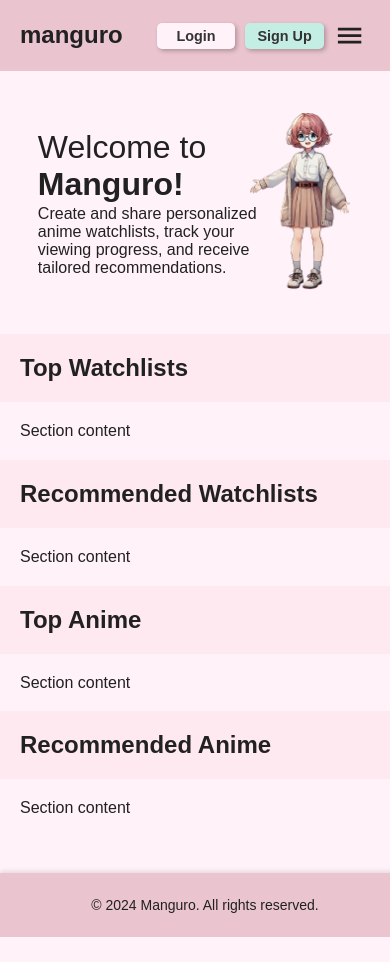
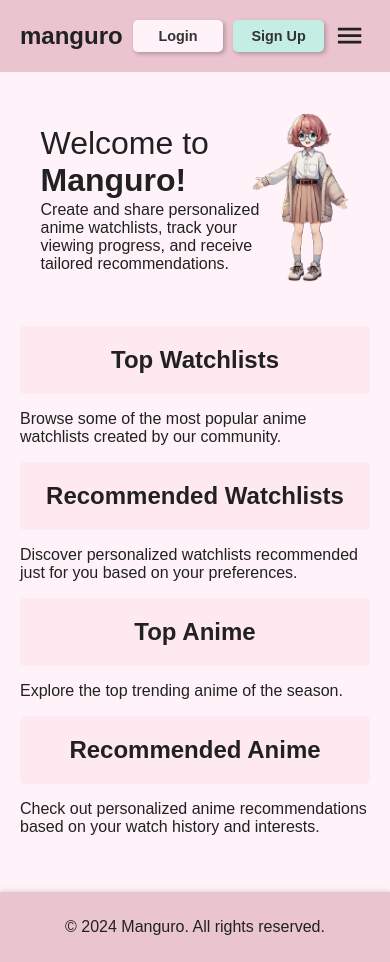
Before and after one commit to Tathkage/manguro, a Next.js app in the folder frontend/: page / in a window 390 px wide. Before the commit the page ends 937 px from the top, so only its background shows below. Built offline with nearby package versions, Linux system fonts and the light colour scheme.

Commit message:
Responsive Mobile View
Mobile view should now be responsive. Limited desktop view responsiveness (different media query needed).

```diff
--- a/frontend/src/app/globals.css
+++ b/frontend/src/app/globals.css
@@ -38,6 +38,13 @@
   --callout-border-rgb: 172, 175, 176;
   --card-rgb: 180, 185, 188;
   --card-border-rgb: 131, 134, 135;
+
+  --main-padding: clamp(3.75rem, 8vw, 6.25rem);
+  --main-color: #FFF2F8;
+  --secondary-color: #EAC4CF;
+
+  --section-padding: clamp(3.75rem, 8vw, 6.25rem);
+  --gutter-padding: 16px;
 }
 
 @media (prefers-color-scheme: dark) {
--- a/frontend/src/app/layout.tsx
+++ b/frontend/src/app/layout.tsx
@@ -1,9 +1,8 @@
 'use client';
 
 import { useEffect, useState } from 'react';
-import Link from 'next/link'; // Import Link for navigation
-import '../styles/global.css'; // Import the global CSS here at the root level
-import styles from '../styles/home.module.css';
+import Link from 'next/link';
+import '../styles/global.css';
 import HomeIcon from '../../public/icons/home-icon.svg';
 import SearchIcon from '../../public/icons/search-icon.svg';
 import PersonIcon from '../../public/icons/person-icon.svg';
@@ -24,7 +23,15 @@ export default function RootLayout({ children }: { children: React.ReactNode })
   const toggleMenu = () => {
     setMenuOpen(!menuOpen);
     document.body.classList.toggle('menu-open', !menuOpen);
-  }
+
+    // Focus management: return focus to the toggle button when closing the menu
+    if (!menuOpen) {
+      const menuButton = document.querySelector('.menu-button') as HTMLElement;
+      if (menuButton) {
+        menuButton.focus();
+      }
+    }
+  };
 
   return (
     <html lang="en">
@@ -36,23 +43,29 @@ export default function RootLayout({ children }: { children: React.ReactNode })
       <body>
         <header>
           <Link href="/" className="title-link">
-            <h1>manguro</h1>
+            <h3>manguro</h3>
           </Link>
           <nav>
             <ul>
               <li>
-                <Link href="/login" className="login">
+                <Link href="/login" className="login" aria-label="Login">
                   Login
                 </Link>
               </li>
               <li>
-                <Link href="/signup" className="sign-up">
+                <Link href="/signup" className="sign-up" aria-label="Sign Up">
                   Sign Up
                 </Link>
               </li>
               <li>
-                <button onClick={toggleMenu}>
-                  {isClient && (menuOpen ? <OpenMenuIcon /> : <MenuIcon />)}
+                <button
+                  onClick={toggleMenu}
+                  aria-expanded={menuOpen}
+                  aria-controls="menu"
+                  aria-label="Toggle Menu"
+                  className="menu-button"
+                >
+                  {isClient && (menuOpen ? <OpenMenuIcon aria-hidden="true" /> : <MenuIcon aria-hidden="true" />)}
                 </button>
               </li>
             </ul>
@@ -66,44 +79,44 @@ export default function RootLayout({ children }: { children: React.ReactNode })
         </footer>
 
         {menuOpen && (
-          <div className="menu-overlay">
+          <div className="menu-overlay" role="dialog" aria-modal="true" id="menu">
             <div className="menu-content">
-              <ul className="menu-items">
-                {/* First Row */}
+              <ul className="menu-items" aria-label="Menu Items">
+
                 <li>
-                  <Link href="/" onClick={toggleMenu}>
-                    {isClient && <HomeIcon />}
+                  <Link href="/" onClick={toggleMenu} aria-label="Home">
+                    {isClient && <HomeIcon aria-hidden="true" />}
                     <span>Home</span>
                   </Link>
                 </li>
                 <li>
-                  <Link href="/watchlists" onClick={toggleMenu}>
-                    {isClient && <WatchlistsIcon />}
+                  <Link href="/watchlists" onClick={toggleMenu} aria-label="Watchlists">
+                    {isClient && <WatchlistsIcon aria-hidden="true" />}
                     <span>Watchlists</span>
                   </Link>
                 </li>
                 <li>
-                  <Link href="/search" onClick={toggleMenu}>
-                    {isClient && <SearchIcon />}
+                  <Link href="/search" onClick={toggleMenu} aria-label="Search">
+                    {isClient && <SearchIcon aria-hidden="true" />}
                     <span>Search</span>
                   </Link>
                 </li>
-                {/* Second Row */}
+
                 <li>
-                  <Link href="/account" onClick={toggleMenu}>
-                    {isClient && <PersonIcon />}
+                  <Link href="/account" onClick={toggleMenu} aria-label="Account">
+                    {isClient && <PersonIcon aria-hidden="true" />}
                     <span>Account</span>
                   </Link>
                 </li>
                 <li>
-                  <Link href="/notifications" onClick={toggleMenu}>
-                    {isClient && <NotificationsIcon />}
+                  <Link href="/notifications" onClick={toggleMenu} aria-label="Notifications">
+                    {isClient && <NotificationsIcon aria-hidden="true" />}
                     <span>Notifications</span>
                   </Link>
                 </li>
                 <li>
-                  <button className="close-button" onClick={toggleMenu}>
-                    {isClient && <CloseIcon />}
+                  <button className="close-button" onClick={toggleMenu} aria-label="Close Menu">
+                    {isClient && <CloseIcon aria-hidden="true" />}
                   </button>
                 </li>
               </ul>
--- a/frontend/src/app/page.tsx
+++ b/frontend/src/app/page.tsx
@@ -5,9 +5,10 @@ import styles from '../styles/home.module.css';
 export default function Home() {
   return (
     <>
-      <section className={styles['welcome-section']}>
+      {/* ARIA Landmark: Welcome Section */}
+      <section className={styles['welcome-section']} aria-labelledby="welcome-heading">
         <div className={styles['welcome-text']}>
-          <h1>
+          <h1 id="welcome-heading">
             <span className={styles['line1']}>Welcome to</span>
             <span className={styles['line2']}>Manguro!</span>
           </h1>
@@ -16,32 +17,36 @@ export default function Home() {
         <div className={styles['welcome-image']}>
           <Image
             src={WelcomeAvatar}
-            alt="Manguro welcome avatar"
+            alt="Illustration of the manguro mascot character welcoming users to Manguro"
             width={212}
             height={360}
+            priority={true} /* Prioritize image loading for better UX */
           />
         </div>
-
       </section>
 
-      <section>
-        <h1 className='section-rectangle'>Top Watchlists</h1>
-        <p>Section content</p>
+      {/* ARIA Landmark: Top Watchlists */}
+      <section aria-labelledby="top-watchlists-heading">
+        <h2 id="top-watchlists-heading" className="section-rectangle">Top Watchlists</h2>
+        <p>Browse some of the most popular anime watchlists created by our community.</p>
       </section>
 
-      <section>
-        <h1 className='section-rectangle'>Recommended Watchlists</h1>
-        <p>Section content</p>
+      {/* ARIA Landmark: Recommended Watchlists */}
+      <section aria-labelledby="recommended-watchlists-heading">
+        <h2 id="recommended-watchlists-heading" className="section-rectangle">Recommended Watchlists</h2>
+        <p>Discover personalized watchlists recommended just for you based on your preferences.</p>
       </section>
 
-      <section>
-        <h1 className='section-rectangle'>Top Anime</h1>
-        <p>Section content</p>
+      {/* ARIA Landmark: Top Anime */}
+      <section aria-labelledby="top-anime-heading">
+        <h2 id="top-anime-heading" className="section-rectangle">Top Anime</h2>
+        <p>Explore the top trending anime of the season.</p>
       </section>
 
-      <section>
-        <h1 className='section-rectangle'>Recommended Anime</h1>
-        <p>Section content</p>
+      {/* ARIA Landmark: Recommended Anime */}
+      <section aria-labelledby="recommended-anime-heading">
+        <h2 id="recommended-anime-heading" className="section-rectangle">Recommended Anime</h2>
+        <p>Check out personalized anime recommendations based on your watch history and interests.</p>
       </section>
     </>
   );
--- a/frontend/src/styles/global.css
+++ b/frontend/src/styles/global.css
@@ -20,9 +20,9 @@ header {
     align-items: center;
 }
 
-header h1 {
+header h3 {
     color: #212121;
-    font-size: 1.5rem;
+    font-size: clamp(1.5rem, 2.5vw, 2rem);
     margin: 0;
     padding: 0;
     line-height: 1.2;
@@ -49,7 +49,7 @@ header nav ul li {
 }
 
 header nav ul li a {
-    display: flex; /* Ensures the link and SVG are treated as a flexbox */
+    display: flex;
     justify-content: center;
     align-items: center;
     text-decoration: none;
@@ -90,39 +90,33 @@ header .buttons-wrapper {
     width: 87%;
 }
 
-header .login {
-    background-color: #FFF2F8;
-    padding: 5px 10px;
+header .login, header .sign-up {
+    padding: clamp(0.5rem, 1vw, 1rem) clamp(1rem, 2vw, 2rem);
     border-radius: 5px;
     box-shadow: 2px 2px 4px rgba(0, 0, 0, 0.25);
     border: none;
     cursor: pointer;
     font-weight: bold;
-    width: 15vw;
-    font-size: 0.9rem;
+    font-size: clamp(0.9rem, 2.5vw, 1.1rem);
+    width: clamp(50px, 15vw, 200px);
+    max-width: 100%;
+}
+
+header .login {
+    background-color: #FFF2F8;
 }
 
 header .sign-up {
     background-color: #C4EEE4;
-    padding: 5px 10px;
-    border-radius: 5px;
-    box-shadow: 2px 2px 4px rgba(0, 0, 0, 0.25);
-    border: none;
-    cursor: pointer;
-    font-weight: bold;
-    width: 15vw;
-    font-size: 0.9rem;
 }
 
 /* Menu Styling */
-
 body.menu-open main, body.menu-open footer {
-    filter: blur(6px); /* Apply blur effect */
+    filter: blur(6px);
 }
 
-/* No blur effect for the header */
 body.menu-open header {
-    filter: none; /* Ensure header remains clear */
+    filter: none;
 }
 
 .menu-overlay {
@@ -132,12 +126,11 @@ body.menu-open header {
     width: 100%;
     height: 100%;
     background-color: rgba(255, 255, 255, 0);
-    /* backdrop-filter: blur(5px); */
     display: flex;
     justify-content: center;
     align-items: flex-start;
     padding-top: 25vw;
-    z-index: 999; /* Ensure the overlay is on top of everything */
+    z-index: 999;
 }
 
 .menu-content {
@@ -167,8 +160,8 @@ body.menu-open header {
     padding: 0;
     display: grid;
     grid-template-columns: repeat(3, 1fr);
+    gap: clamp(5px, 2vw, 10px);
     justify-items: center;
-    gap: 5px;
     margin-top: 0%;
     margin-bottom: 0%;
     margin-right: 0%;
@@ -234,15 +227,27 @@ main {
     padding: 40px 20px;
 }
 
+h1 {
+    font-size: clamp(1.5rem, 3vw, 2.5rem);
+}
+
+p {
+    font-size: clamp(1rem, 2vw, 1.25rem);
+}
+
+section {
+    padding: var(--section-padding) var(--gutter-padding);
+}
+
 .section-rectangle {
-    background-color: #FFE9F1; /* Rectangle background color */
-    padding: 20px 0; /* Vertical padding for spacing */
-    width: 100vw; /* Span the entire viewport width */
-    text-align: left; /* Center the text inside the header */
-    position: relative; /* To ensure it appears in front of other elements */
-    left: 50%; /* Align the section to the center */
-    transform: translateX(-50%); /* Move it back to make it centered */
-    padding-left: 40px;
+    background-color: #FFE9F1;
+    display: flex;
+    justify-content: center;
+    align-items: center;
+    margin: 0 auto;
+    text-align: center;
+    padding: 20px 0;
+    border-radius: 5px;
 }
 
 /* Footer Styling */
@@ -251,7 +256,6 @@ footer {
     color: #212121;
     padding: 10px;
     text-align: center;
-    width: 100%;
     bottom: 0;
     font-size: 14px;
     box-shadow: 0 -2px 4px rgba(0, 0, 0, 0.1);
--- a/frontend/src/styles/home.module.css
+++ b/frontend/src/styles/home.module.css
@@ -4,13 +4,13 @@
 
 /* Section 1: Welcome Section */
 .welcome-section {
-    margin: 0 auto;
+    margin: 0 auto 40px;
     max-width: 100%;
     display: flex;
     justify-content: center;
     align-items: center;
     position: relative;
-    margin-bottom: 40px;
+    padding: var(--main-padding);
 }
 
 .welcome-section h1 {
@@ -44,7 +44,7 @@
 }
 
 .welcome-image {
-    width: 27vw;
+    width: clamp(100px, 10vw, 150px);
     max-width: 110px;
     height: auto;
 }
@@ -53,3 +53,7 @@
     max-width: 100%;
     height: auto;
 }
+
+@media (min-width: 700px) {
+
+}
--- a/frontend/src/styles/login.module.css
+++ b/frontend/src/styles/login.module.css
@@ -60,10 +60,10 @@
 }
 
 .buttons-wrapper {
-    margin: auto;
+    display: flex;
+    justify-content: center;
+    align-items: center;
     margin-top: 10%;
-    margin-bottom: 10%;
-    width: 75%;
 }
 
 .login-button {
```
Also changed, not shown: frontend/src/styles/signup.module.css (+4 -4 lines).
